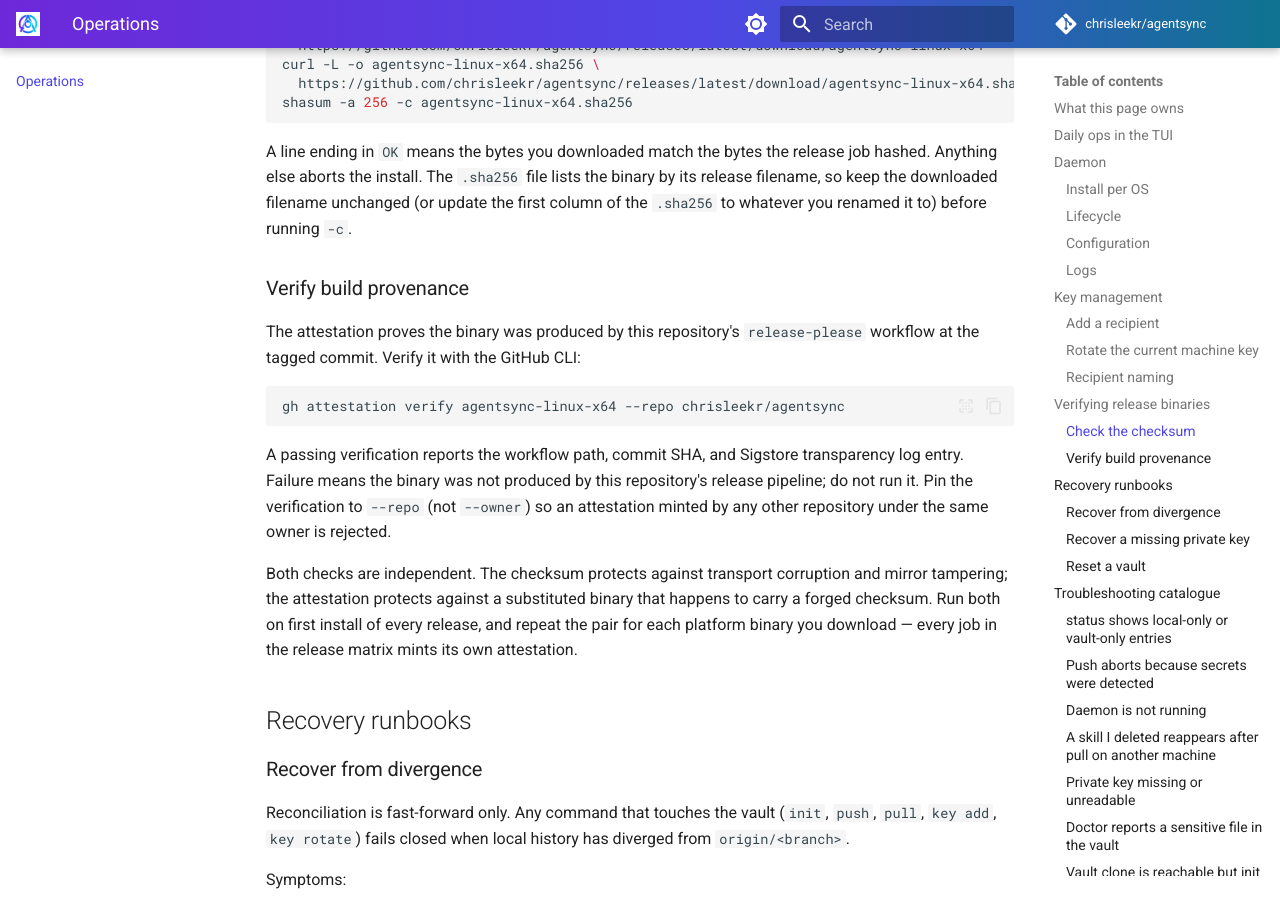
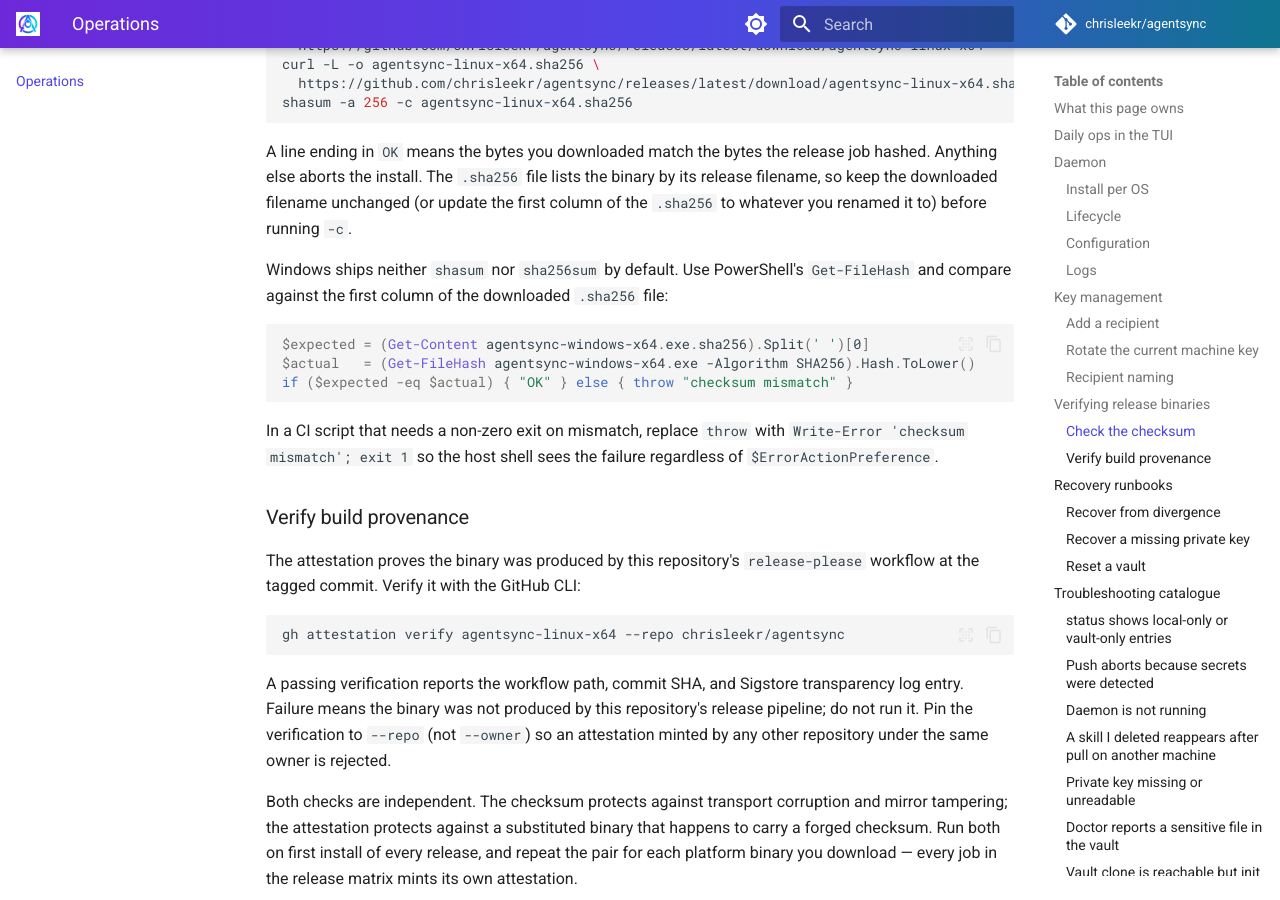
Before and after one commit to chrisleekr/agentsync, an MkDocs documentation site: the page built from docs/operations.md, in a window 1280 px wide and 900 px high, scrolled down 3768 px. Built offline with MkDocs 1.6.1 and Material for MkDocs 9.7.7, drawn with Linux system fonts in a browser that asks for light colours; comment, search, counter and statistics services are not loaded.

Commit message:
feat(packaging): cross-compile a Windows binary and document PowerShell verification (#92)

````diff
--- a/docs/operations.md
+++ b/docs/operations.md
@@ -132,6 +132,16 @@ shasum -a 256 -c agentsync-linux-x64.sha256
 ```
 
 A line ending in `OK` means the bytes you downloaded match the bytes the release job hashed. Anything else aborts the install. The `.sha256` file lists the binary by its release filename, so keep the downloaded filename unchanged (or update the first column of the `.sha256` to whatever you renamed it to) before running `-c`.
+
+Windows ships neither `shasum` nor `sha256sum` by default. Use PowerShell's `Get-FileHash` and compare against the first column of the downloaded `.sha256` file:
+
+```powershell
+$expected = (Get-Content agentsync-windows-x64.exe.sha256).Split(' ')[0]
+$actual   = (Get-FileHash agentsync-windows-x64.exe -Algorithm SHA256).Hash.ToLower()
+if ($expected -eq $actual) { "OK" } else { throw "checksum mismatch" }
+```
+
+In a CI script that needs a non-zero exit on mismatch, replace `throw` with `Write-Error 'checksum mismatch'; exit 1` so the host shell sees the failure regardless of `$ErrorActionPreference`.
 
 ### Verify build provenance
 
````
Also changed, not shown: 1 other file.
